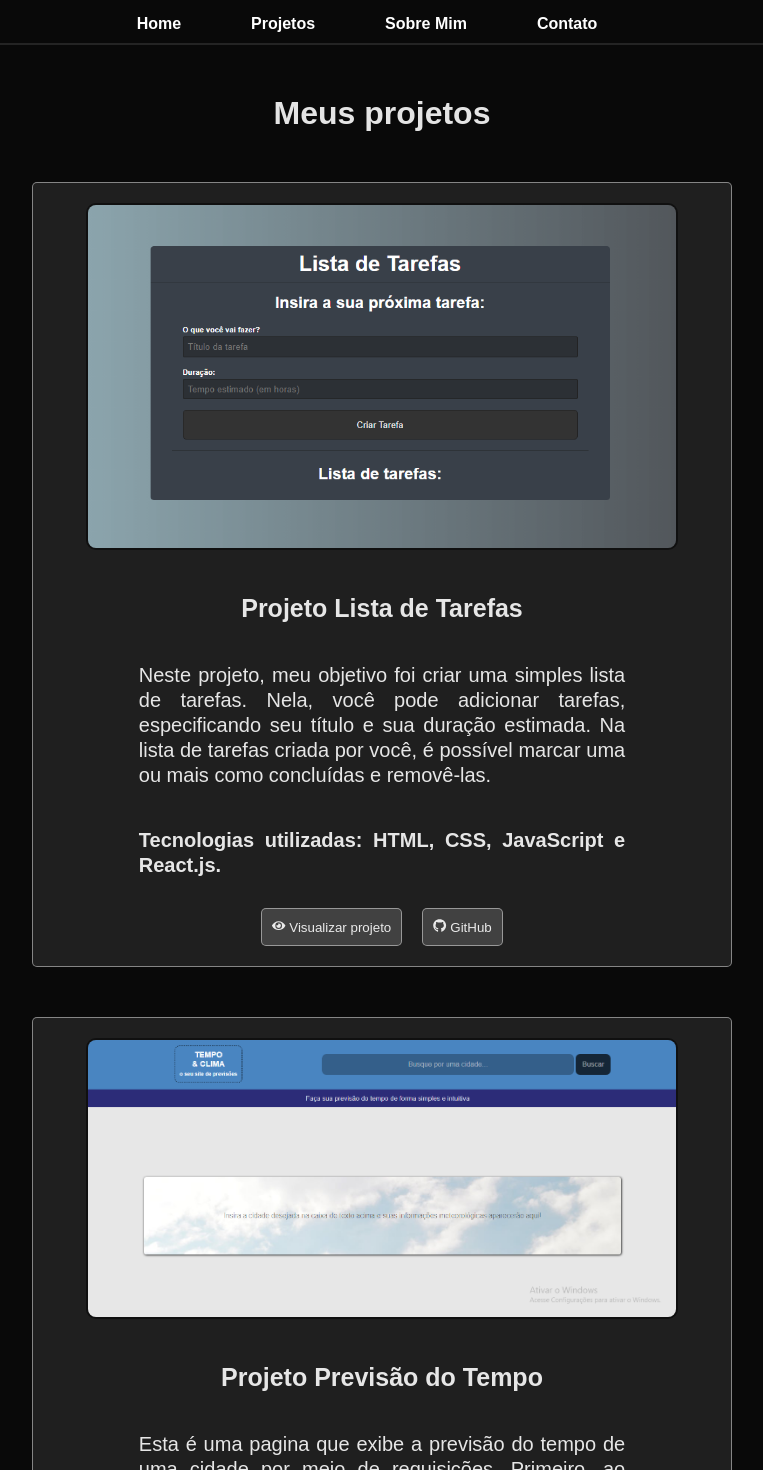
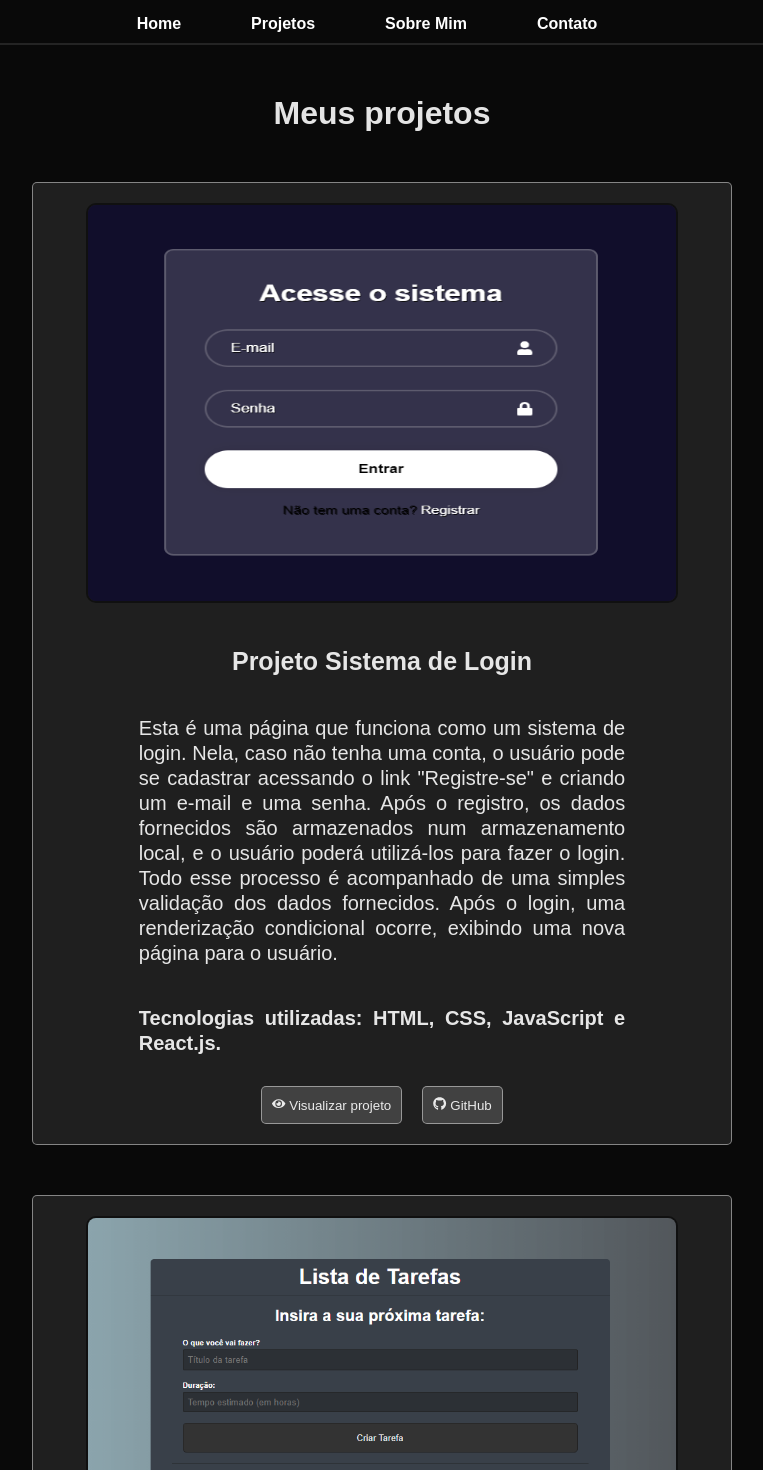
Before and after one commit to caiomangabeira/portfolio-caio-ti, a React (Vite) app: page /#/projetos in a window 1280 px wide. Shown: the top 1470 px of the page, without its empty margins (258-1021 px from the left). Built offline with nearby package versions, Linux system fonts and the light colour scheme.

Commit message:
addprojeto3

```diff
--- a/src/pages/projetos/Projetos.jsx
+++ b/src/pages/projetos/Projetos.jsx
@@ -3,11 +3,35 @@ import { FaEye } from 'react-icons/fa';
 import styles from './Projetos.module.css'
 import imgProjeto1 from '../../assets/img-projeto1.png'
 import imgProjeto2 from '../../assets/img-projeto2.png'
+import imgProjeto3 from '../../assets/img-projeto3.png'
 
 function Projetos() {
     return (
         <div className={styles.divprojetos}>
             <h1>Meus projetos</h1>
+
+            <div className={styles.projeto}>
+                <div className={styles.imgprojeto}>
+                    <img src={imgProjeto3} alt="Imagem projeto" />
+                </div>
+
+                <div className={styles.infoprojeto}>
+                    <h2>Projeto Sistema de Login</h2>
+                    <p>Esta é uma página que funciona como um sistema de login. Nela, caso não tenha uma conta, o usuário pode se cadastrar acessando o link "Registre-se" e criando um e-mail e uma senha. Após o registro, os dados fornecidos são armazenados num armazenamento local, e o usuário poderá utilizá-los para fazer o login. Todo esse processo é acompanhado de uma simples validação dos dados fornecidos. Após o login, uma renderização condicional ocorre, exibindo uma nova página para o usuário.</p>
+                    <p><span>Tecnologias utilizadas: HTML, CSS, JavaScript e React.js.</span></p>
+                </div>
+
+                <div className={styles.botaoprojeto}>
+                <button>
+                        <a className={styles.linkprojeto} href="https://caiomangabeira.github.io/projeto-tela-login/" target='_blank'><FaEye /> Visualizar projeto</a>
+                    </button>
+                    <button>
+                        <a className={styles.linkprojeto} href="https://github.com/caiomangabeira/projeto-tela-login" target='_blank'>
+                            <FaGithub /> GitHub
+                        </a>
+                    </button>
+                </div>
+            </div>
 
             <div className={styles.projeto}>
                 <div className={styles.imgprojeto}>
--- a/src/pages/projetos/Projetos.module.css
+++ b/src/pages/projetos/Projetos.module.css
@@ -27,6 +27,7 @@
 .imgprojeto img {
     width: 90%;
     height: 90%;
+    max-height: 400px;
     border-radius: 10px;
     border: 2px solid rgba(14, 14, 14, 0.849);
 }
```
Also changed, not shown: src/assets/img-projeto3.png (added).
